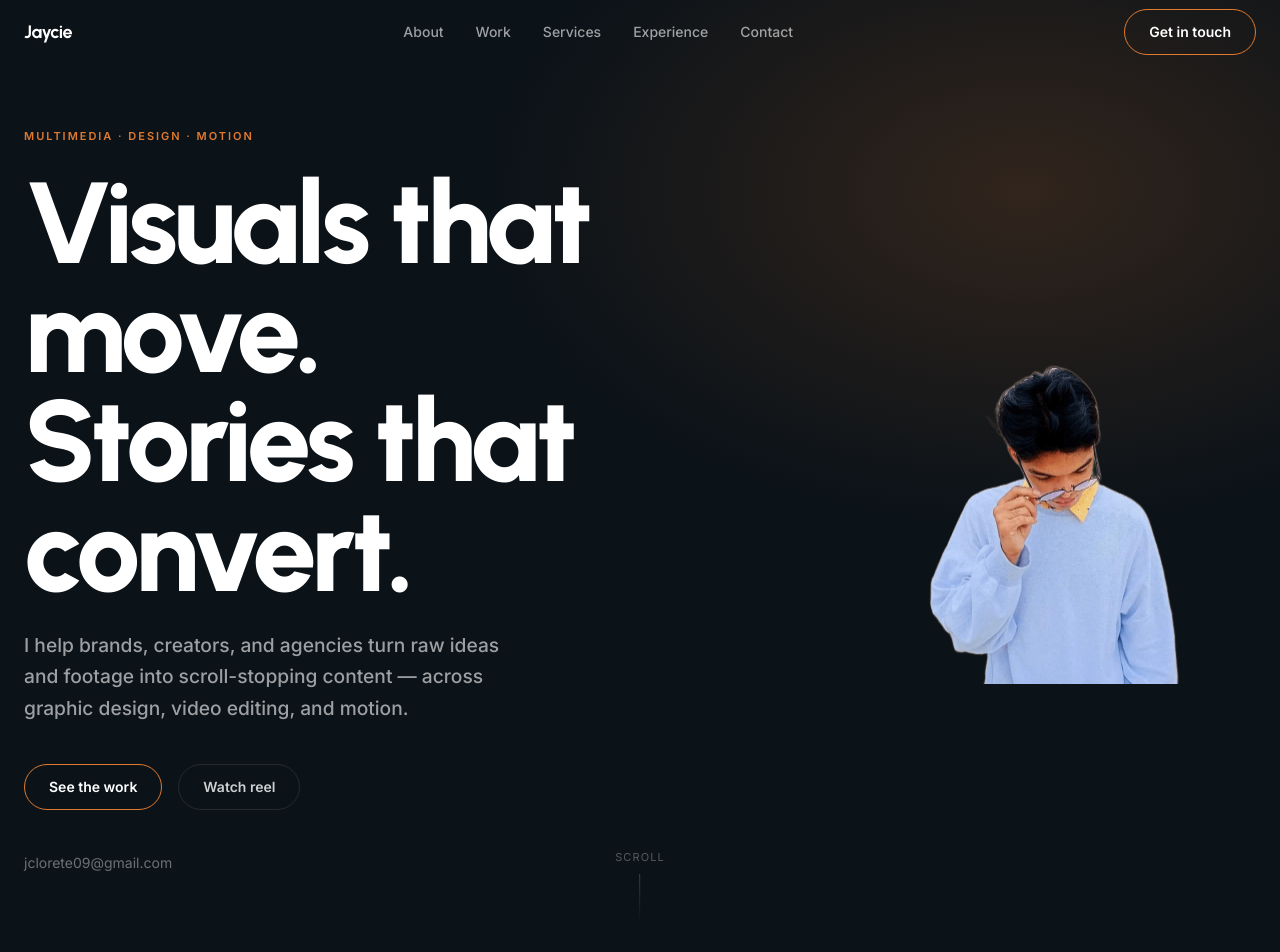
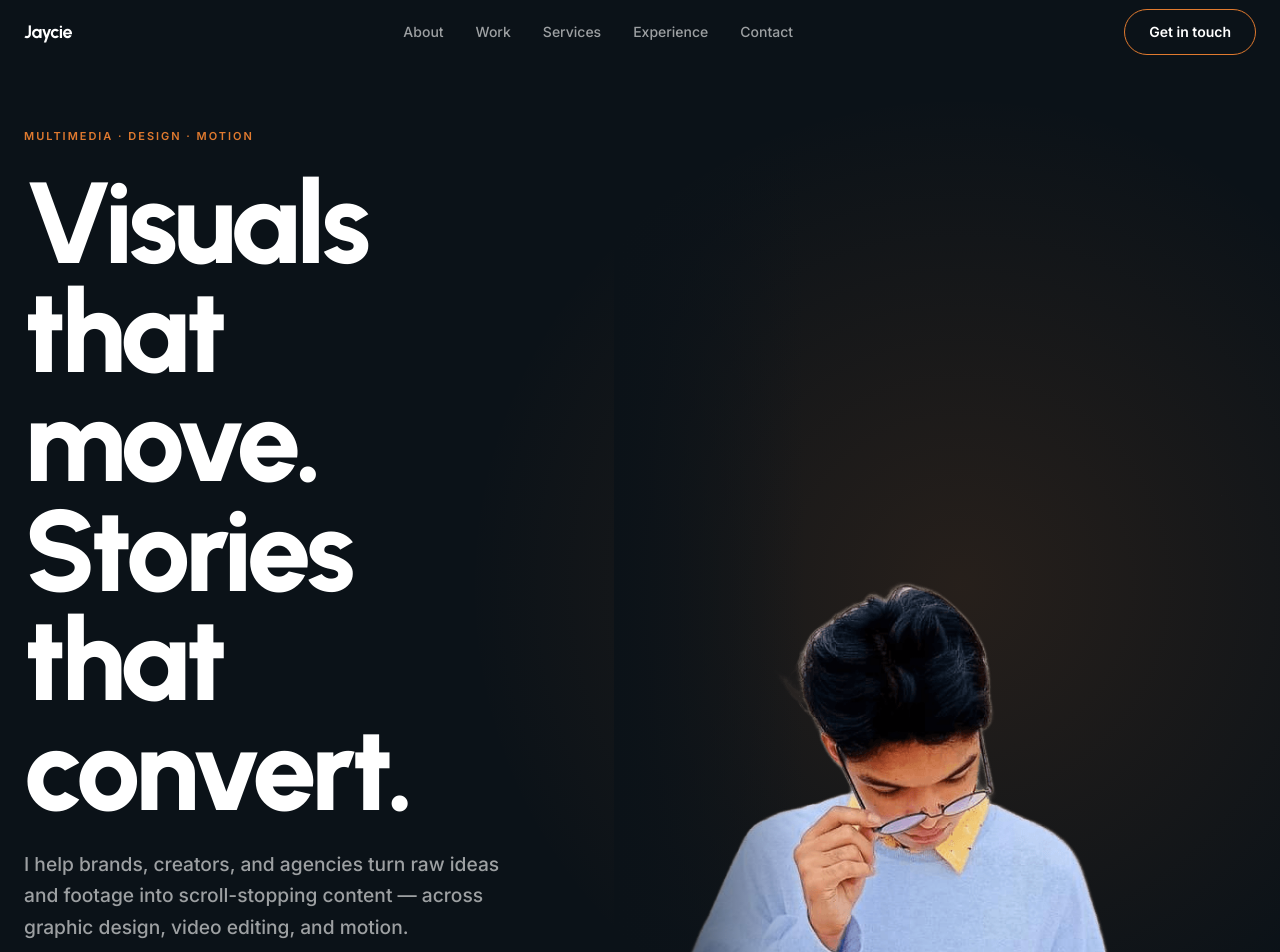
Before and after one commit to jclorete/JCPortfolio, a Next.js app: page / in a window 1280 px wide. Shown: the top 952 px of the page. Built offline with nearby package versions, Linux system fonts and the light colour scheme.

Commit message:
Update: feedback applied 2026-05-11 21:32

```diff
--- a/src/components/Hero.tsx
+++ b/src/components/Hero.tsx
@@ -12,24 +12,56 @@ export default function Hero() {
       className="relative min-h-screen flex items-center overflow-hidden"
       aria-label="Hero"
     >
-      {/* Background gradient */}
+      {/* Ambient background */}
       <div
         className="pointer-events-none absolute inset-0"
         aria-hidden="true"
         style={{
           background:
-            "radial-gradient(ellipse 60% 50% at 80% 20%, rgba(224,122,47,0.18) 0%, transparent 70%)",
+            "radial-gradient(ellipse 55% 60% at 75% 50%, rgba(224,122,47,0.13) 0%, transparent 70%)",
         }}
       />
 
-      <div className="relative max-w-layout mx-auto px-6 pt-32 pb-20 w-full">
-        <div className="grid lg:grid-cols-[1fr_360px] gap-12 items-center">
-          {/* Text content */}
+      {/* Large portrait — right side, full height */}
+      <motion.div
+        initial={{ opacity: 0, x: 80 }}
+        animate={{ opacity: 1, x: 0 }}
+        transition={{ delay: 0.3, duration: 1.1, ease: [0.22, 1, 0.36, 1] }}
+        className="absolute right-0 bottom-0 top-0 hidden lg:block pointer-events-none select-none"
+        style={{ width: "52%" }}
+        aria-hidden="true"
+      >
+        {/* Orange floor glow */}
+        <div
+          className="absolute bottom-0 left-0 right-0 h-48"
+          style={{
+            background:
+              "radial-gradient(ellipse 80% 100% at 50% 100%, rgba(224,122,47,0.22) 0%, transparent 70%)",
+          }}
+        />
+        {/* Left-edge fade so figure bleeds into dark bg */}
+        <div
+          className="absolute inset-y-0 left-0 w-48 z-10"
+          style={{
+            background: "linear-gradient(to right, #0B1218 0%, transparent 100%)",
+          }}
+        />
+        <Image
+          src="/assets/jaycie.png"
+          alt="Jaycie"
+          fill
+          className="object-contain object-bottom"
+          priority
+        />
+      </motion.div>
+
+      {/* Text — left column */}
+      <div className="relative z-10 max-w-layout mx-auto px-6 pt-32 pb-20 w-full">
         <motion.div
           variants={staggerContainer}
           initial="hidden"
           animate="visible"
-            className="max-w-2xl"
+          className="max-w-lg"
         >
           <motion.p variants={fadeUp} className="text-eyebrow mb-6">
             Multimedia · Design · Motion
@@ -44,7 +76,7 @@ export default function Hero() {
 
           <motion.p
             variants={fadeUp}
-              className="text-subhead text-white/60 leading-relaxed mb-10 max-w-lg"
+            className="text-subhead text-white/60 leading-relaxed mb-10"
           >
             I help brands, creators, and agencies turn raw ideas and footage
             into scroll-stopping content — across graphic design, video
@@ -69,24 +101,6 @@ export default function Hero() {
             </a>
           </motion.div>
         </motion.div>
-
-          {/* Floating portrait cutout */}
-          <motion.div
-            initial={{ opacity: 0, y: 30 }}
-            animate={{ opacity: 1, y: 0 }}
-            transition={{ delay: 0.4, duration: 0.8, ease: [0.22, 1, 0.36, 1] }}
-            className="hidden lg:flex justify-center items-end"
-          >
-            <Image
-              src="/assets/jaycie.png"
-              alt="Jaycie"
-              width={420}
-              height={520}
-              className="object-contain object-bottom w-auto max-h-[520px]"
-              priority
-            />
-          </motion.div>
-        </div>
       </div>
 
       {/* Scroll indicator */}
@@ -94,7 +108,7 @@ export default function Hero() {
         initial={{ opacity: 0 }}
         animate={{ opacity: 1 }}
         transition={{ delay: 1.2, duration: 0.6 }}
-        className="absolute bottom-8 left-1/2 -translate-x-1/2 flex flex-col items-center gap-2"
+        className="absolute bottom-8 left-1/2 -translate-x-1/2 flex flex-col items-center gap-2 z-10"
         aria-hidden="true"
       >
         <span className="text-[11px] font-body text-white/30 uppercase tracking-widest">
```
Lines whose indentation alone changed are shown as unchanged.
